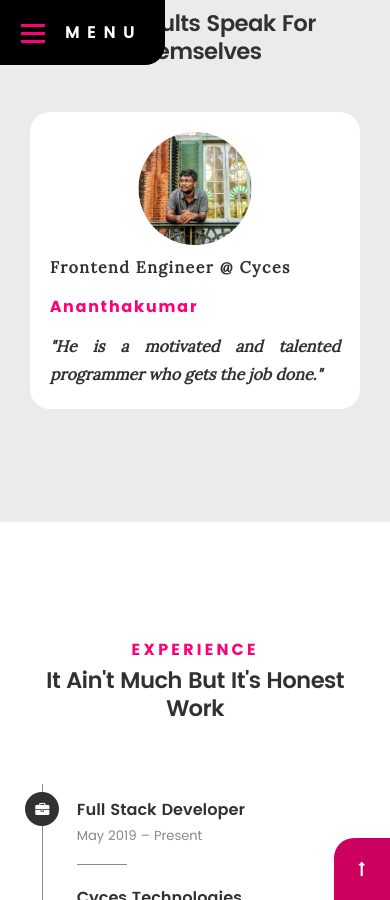
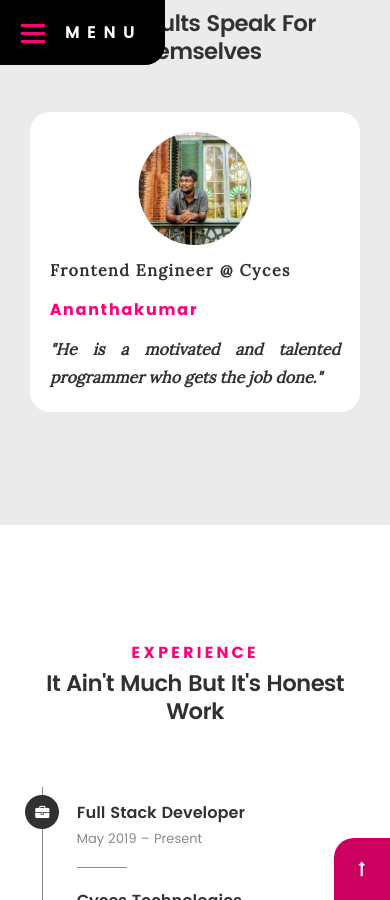
Before and after one commit to ajaidanial/ajaidanial.github.io, a Jekyll site: the page built from index.html, in a window 390 px wide and 900 px high, scrolled down 2979 px. Built offline with Jekyll 4.4.1, drawn with Linux system fonts in a browser that asks for light colours.

Commit message:
minify start | 1

```diff
--- a/assets/css/main.css
+++ b/assets/css/main.css
@@ -3257,7 +3257,7 @@ footer .copyright span:last-child::after {
 
 @media only screen and (max-width:600px) {
 	.testimonial>.testimonial-content {
-		padding-top: 123px;
+		padding-top: 126px;
 	}
 
 	.testimonial>.propic {
```
